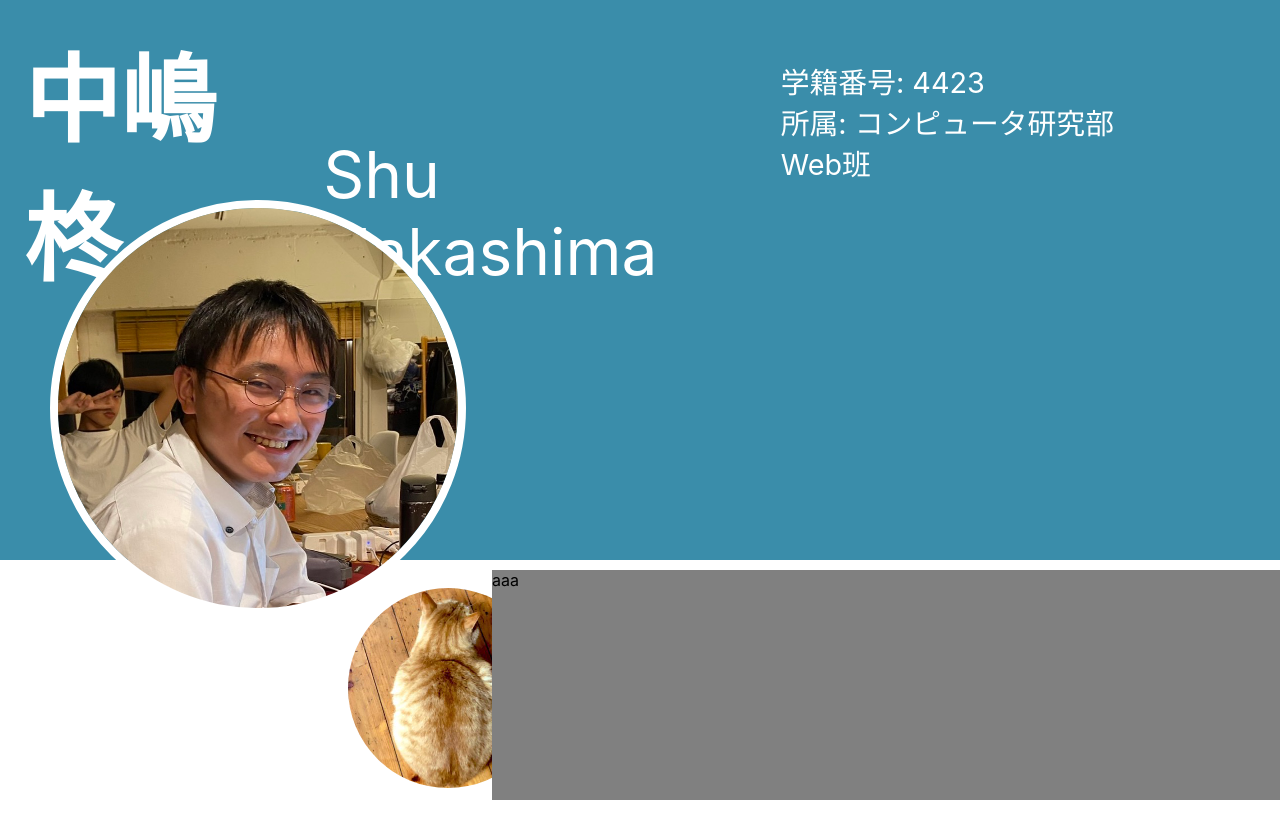
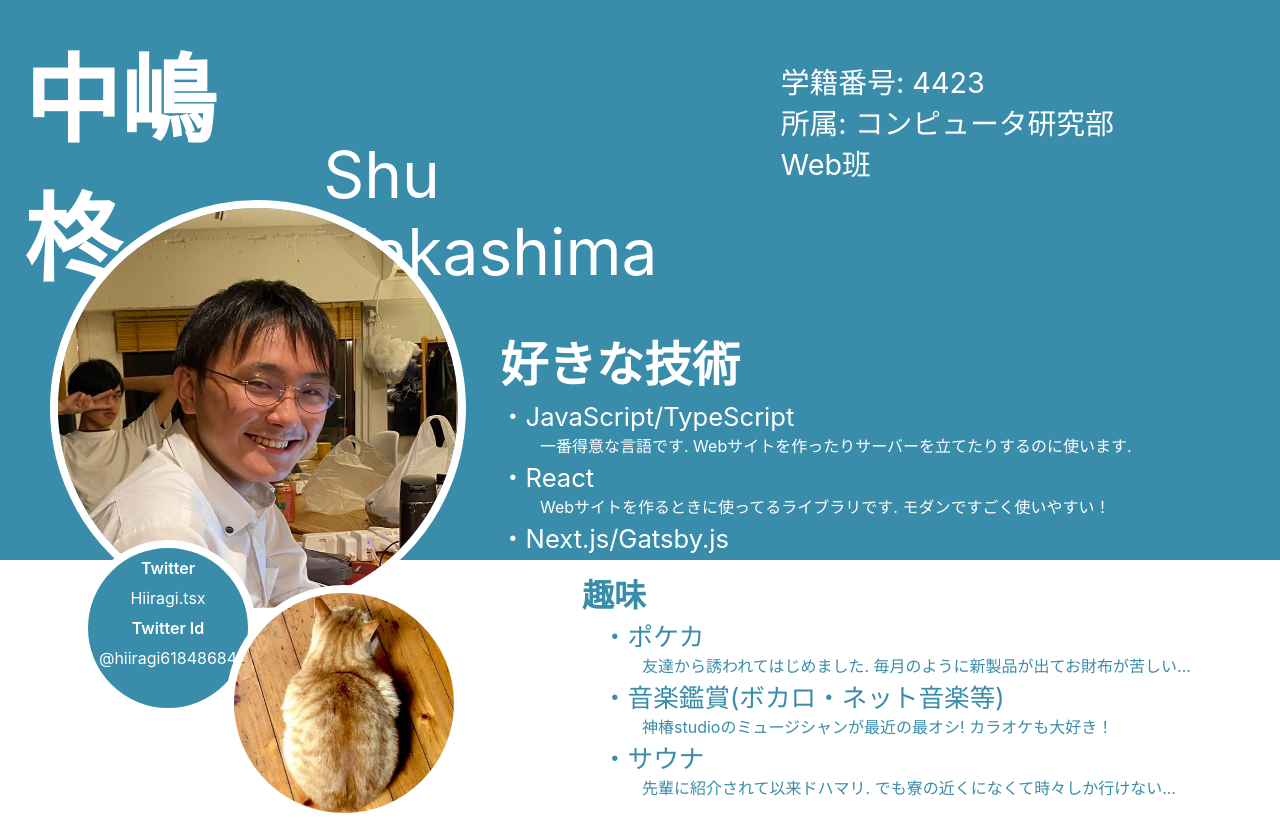
Before and after one commit to shu20031026/rab-introduction, a React (Create React App) app: page / in a window 1280 px wide. Before the commit the page ends 800 px from the top, so only its background shows below. Built offline with nearby package versions, Linux system fonts and the light colour scheme.

Commit message:
add: スタイリング

```diff
--- a/src/App.tsx
+++ b/src/App.tsx
@@ -54,15 +54,14 @@ const twitterImage = css`
   border: 0.5rem solid white;
 `
 const twitterIconWrapper = css`
-  margin-left: 340px;
-  margin-top: -40px;
+  margin-left: -30px;
+  margin-top: -35px;
 `
 
 const bottomSpace = css`
-  background-color: gray;
-  width:100%;
   margin-top: -50px;
-  margin-left: -64px;
+  margin-left: -40px;
+  color: #3a8daa;
 `
 
 const nameOtherInfo = css`
@@ -78,6 +77,65 @@ const specializeField = css `
   margin: 0;
   font-size: 1.8rem;
 `
+const favSpace = css`
+  margin-left: 500px;
+  color: white;
+`
+
+const favTitle = css`
+  font-size: 3rem;
+  font-weight: 700;
+`
+
+const favThing = css`
+  font-size: 1.6rem;
+`
+
+const favComment = css`
+  font-size: 1rem;
+  padding-left: 40px;
+`
+
+const hobbyThing = css`
+  font-size: 1.6rem;
+`
+
+const hobbyTitle = css`
+  font-size: 2rem;
+  padding-left: 160px;
+  font-weight: 700;
+`
+
+const hobbyContent = css`
+  font-size: 1rem;
+  padding-left: 40px;
+`
+
+const hobbyContainer = css`
+  padding-left: 180px;
+`
+
+const twitterObject = css`
+  text-align: center;
+  margin-left: 80px;
+  margin-top: -80px;
+  width: 160px;
+  height: 160px;
+  border-radius: 50%;
+  background-color: #3a8daa;
+  color: white;
+  border: 0.5rem solid white;
+`
+
+const twitterTitle = css`
+  font-weight:600;
+  margin: 10px;
+`
+
+const twitterContent = css`
+  margin:10px;
+`
+
 const App = () => {
   const data = Introduction
   return (
@@ -94,12 +152,17 @@ const App = () => {
             <p css={specializeField}>{`所属: ${data.specializedField}`}</p>
           </div>
         </div>
-        <div>
+        <div css={favSpace}>
+          <div css={favTitle}>好きな技術</div>
           <div>
-
-          </div>
-          <div>
-
+            {data.favouriteTech.map(item => {
+              return(
+                <>
+                  <div css={favThing}>{`・${item.thing}`}</div>
+                  <div css={favComment}>{`${item.comment}`}</div>
+                </>
+              )
+            })}
           </div>
         </div>
       </div>
@@ -107,11 +170,27 @@ const App = () => {
         <img src={MyFace} alt="かお" css={mainImage} width="400px" height="400px"/>
       </div>
       <div css={pageBottom}>
+        <div css={twitterObject}>
+          <p css={twitterTitle}>Twitter</p>
+          <p css={twitterContent}>{data.twitter.name}</p>
+          <p css={twitterTitle}>Twitter Id</p>
+          <p css={twitterContent}>{data.twitter.id}</p>
+        </div>
         <div css={twitterIconWrapper}>
-          <img src={Twitter} alt="twitter icon" css={twitterImage} width="200px" height="200px"/>
+          <img src={Twitter} alt="twitter icon" css={twitterImage} width="220px" height="220px"/>
         </div>
         <div css={bottomSpace}>
-          aaa
+          <div css={hobbyTitle}>趣味</div>
+          <div css={hobbyContainer}>
+            {data.hobby.map(item => {
+              return(
+                <>
+                  <div css={hobbyThing}>{`・${item.thing}`}</div>
+                  <div css={hobbyContent}>{`${item.comment}`}</div>
+                </>
+              )
+            })}
+          </div>
         </div>
       </div>
     </div>
--- a/src/introduction.json
+++ b/src/introduction.json
@@ -17,7 +17,7 @@
   "favouriteTech": [
     {
       "thing":"JavaScript/TypeScript",
-      "comment":"一番得意な言語です. Webサイトを作ったりサーバーを立てるのに使います. "
+      "comment":"一番得意な言語です. Webサイトを作ったりサーバーを立てたりするのに使います. "
     },
     {
       "thing":"React",
```
